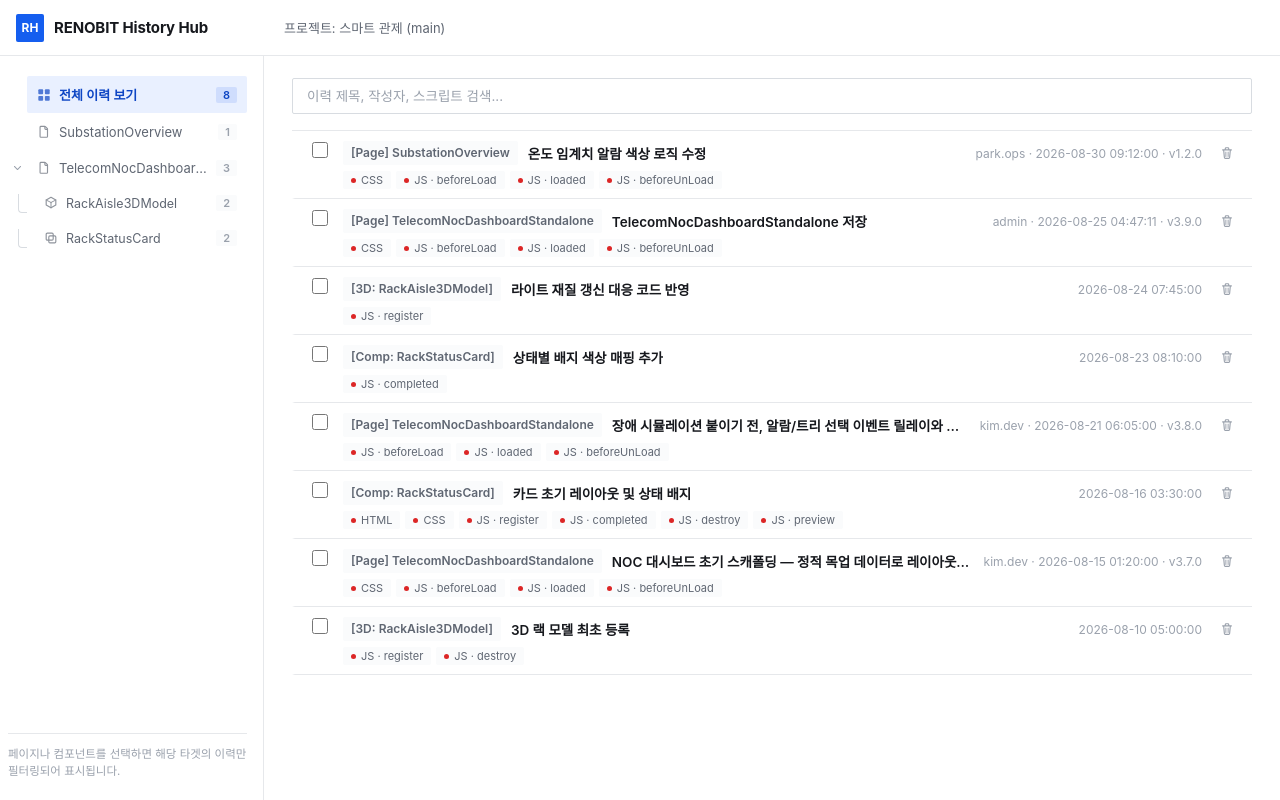
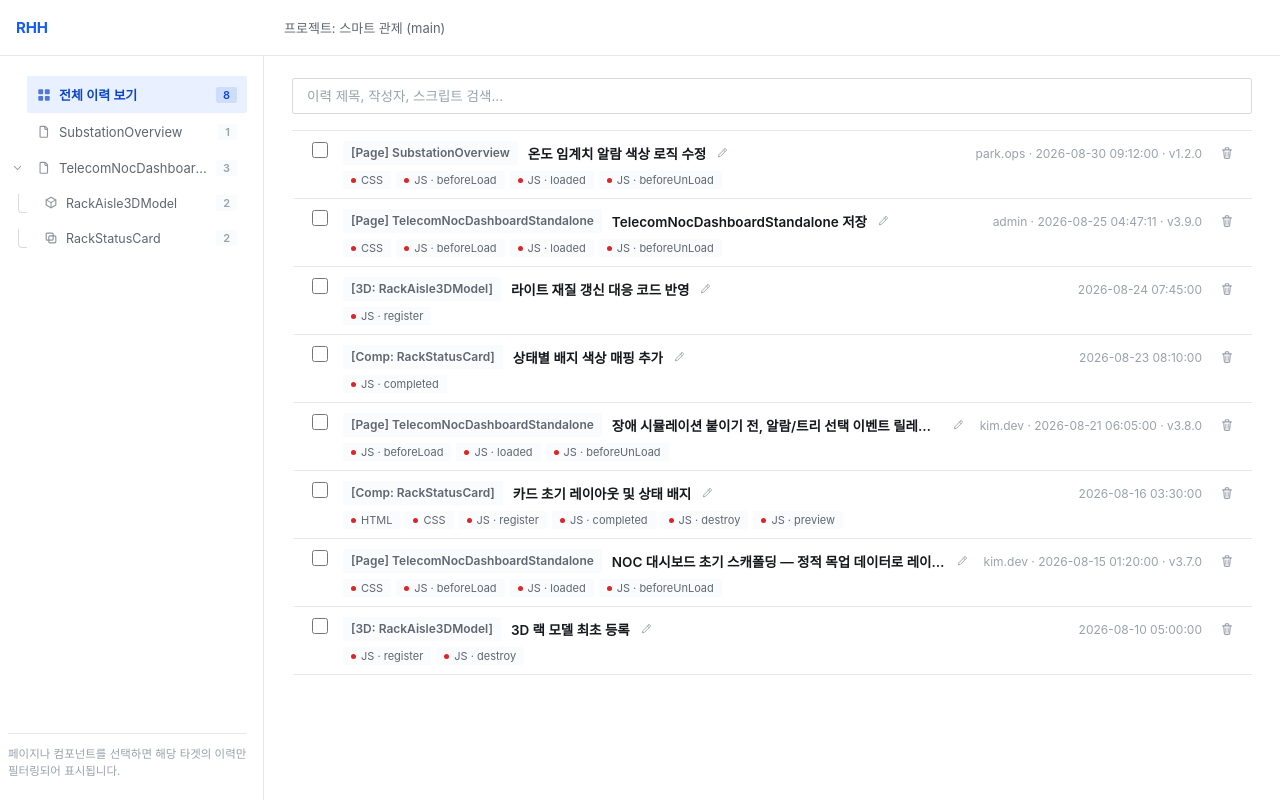
Before and after one commit to wemb-toyproject-rhh/2026_toy_project_h, a React (Vite) app: page / in a window 1280 px wide. Built offline with nearby package versions, Linux system fonts and the light colour scheme; a web font is replaced by a local one.

Commit message:
style: 로고 수정, 아이콘 추가

```diff
--- /dev/null
+++ b/src/components/common/EditableTitle.jsx
@@ -0,0 +1,86 @@
+import { useEffect, useRef, useState } from "react";
+import Icon from "./Icon.jsx";
+import styles from "./EditableTitle.module.css";
+
+export default function EditableTitle({ value, onSave, className = "" }) {
+  const [editing, setEditing] = useState(false);
+  const [draft, setDraft] = useState(value);
+  const inputRef = useRef(null);
+
+  useEffect(() => {
+    if (editing) {
+      inputRef.current?.focus();
+      inputRef.current?.select();
+    }
+  }, [editing]);
+
+  const startEdit = (e) => {
+    e.stopPropagation();
+    setDraft(value);
+    setEditing(true);
+  };
+
+  const commit = (e) => {
+    e.stopPropagation();
+    const trimmed = draft.trim();
+    if (trimmed && trimmed !== value) onSave(trimmed);
+    setEditing(false);
+  };
+
+  const cancel = (e) => {
+    e.stopPropagation();
+    setDraft(value);
+    setEditing(false);
+  };
+
+  if (editing) {
+    return (
+      <span className={styles.editWrap} onClick={(e) => e.stopPropagation()}>
+        <input
+          ref={inputRef}
+          className={`${styles.input} ${className}`}
+          value={draft}
+          onChange={(e) => setDraft(e.target.value)}
+          onKeyDown={(e) => {
+            e.stopPropagation();
+            if (e.key === "Enter") commit(e);
+            if (e.key === "Escape") cancel(e);
+          }}
+        />
+        <button
+          type="button"
+          className={`${styles.iconBtn} ${styles.save}`}
+          onClick={commit}
+          aria-label="제목 저장"
+          title="제목 저장"
+        >
+          <Icon name="check" size={12} />
+        </button>
+        <button
+          type="button"
+          className={`${styles.iconBtn} ${styles.cancel}`}
+          onClick={cancel}
+          aria-label="수정 취소"
+          title="수정 취소"
+        >
+          <Icon name="close" size={12} />
+        </button>
+      </span>
+    );
+  }
+
+  return (
+    <span className={styles.viewWrap}>
+      <span className={`${styles.text} ${className}`}>{value}</span>
+      <button
+        type="button"
+        className={styles.editBtn}
+        onClick={startEdit}
+        aria-label="제목 수정"
+        title="제목 수정"
+      >
+        <Icon name="pencil" size={12} />
+      </button>
+    </span>
+  );
+}
--- /dev/null
+++ b/src/components/common/EditableTitle.module.css
@@ -0,0 +1,84 @@
+.viewWrap {
+  display: inline-flex;
+  align-items: center;
+  gap: 6px;
+  min-width: 0;
+  overflow: hidden;
+}
+
+.text {
+  overflow: hidden;
+  text-overflow: ellipsis;
+  white-space: nowrap;
+}
+
+.editBtn {
+  flex-shrink: 0;
+  display: inline-flex;
+  align-items: center;
+  justify-content: center;
+  width: 20px;
+  height: 20px;
+  padding: 0;
+  border: none;
+  border-radius: var(--radius-sm);
+  background: transparent;
+  color: var(--color-text-muted);
+  cursor: pointer;
+  transition: background 0.12s ease, color 0.12s ease;
+}
+
+.editBtn:hover {
+  background: var(--color-surface-sunken);
+  color: var(--color-accent);
+}
+
+.editWrap {
+  display: inline-flex;
+  align-items: center;
+  gap: 4px;
+  min-width: 0;
+  flex: 1;
+}
+
+.input {
+  flex: 1;
+  min-width: 0;
+  border: 1px solid var(--color-accent);
+  border-radius: var(--radius-sm);
+  padding: 1px 6px;
+  background: var(--color-surface);
+  outline: none;
+  box-shadow: 0 0 0 3px var(--color-accent-soft);
+}
+
+.iconBtn {
+  flex-shrink: 0;
+  display: inline-flex;
+  align-items: center;
+  justify-content: center;
+  width: 20px;
+  height: 20px;
+  padding: 0;
+  border: none;
+  border-radius: var(--radius-sm);
+  cursor: pointer;
+  background: transparent;
+}
+
+.iconBtn.save {
+  color: var(--color-success);
+}
+
+.iconBtn.save:hover {
+  background: var(--color-success-soft);
+}
+
+.iconBtn.cancel {
+  color: var(--color-text-muted);
+}
+
+.iconBtn.cancel:hover {
+  background: var(--color-surface-sunken);
+  color: var(--color-text);
+}
--- a/src/components/common/Header.jsx
+++ b/src/components/common/Header.jsx
@@ -5,9 +5,11 @@ export default function Header() {
   return (
     <header className={styles.header}>
       <div className={styles.brandCol}>
-        <Link to="/" className={styles.logoLink}>
-          <span className={styles.logo}>RH</span>
-          <strong className={styles.title}>RENOBIT History Hub</strong>
+        <Link to="/" className={styles.logoLink} aria-label="RENOBIT History Hub 홈으로 이동">
+          <span className={styles.brand} aria-hidden="true">
+            <strong className={styles.brandShort}>RHH</strong>
+            <strong className={styles.brandFull}>RENOBIT History Hub</strong>
+          </span>
         </Link>
       </div>
       <div className={styles.metaCol}>
--- a/src/components/common/Header.module.css
+++ b/src/components/common/Header.module.css
@@ -19,32 +19,70 @@
 .logoLink {
   display: flex;
   align-items: center;
-  gap: 10px;
   text-decoration: none;
-  color: inherit;
+  color: var(--color-accent);
   min-width: 0;
+  border-radius: var(--radius-sm);
 }
 
-.logo {
-  width: 28px;
-  height: 28px;
-  border-radius: var(--radius-sm);
-  background: var(--color-accent);
-  color: var(--color-text-on-accent);
-  font-size: 12px;
-  font-weight: 700;
-  display: flex;
-  align-items: center;
-  justify-content: center;
-  flex-shrink: 0;
+.logoLink:focus-visible {
+  outline: 2px solid var(--color-accent);
+  outline-offset: 2px;
 }
 
-.title {
+.brand {
+  position: relative;
+  display: inline-block;
+  height: 20px;
+  width: 3.4ch;
+  overflow: hidden;
+  white-space: nowrap;
+  transition: width 0.38s cubic-bezier(0.4, 0, 0.2, 1);
+}
+
+.logoLink:hover .brand,
+.logoLink:focus-visible .brand {
+  width: 190px;
+}
+
+.brandShort,
+.brandFull {
+  position: absolute;
+  left: 0;
+  top: 0;
   font-size: 15px;
   letter-spacing: -0.01em;
   white-space: nowrap;
-  overflow: hidden;
-  text-overflow: ellipsis;
+}
+
+.brandShort {
+  opacity: 1;
+  transition: opacity 0s linear 0.34s;
+}
+
+.brandFull {
+  opacity: 0;
+  transition: opacity 0s linear 0.34s;
+}
+
+.logoLink:hover .brandShort,
+.logoLink:focus-visible .brandShort {
+  opacity: 0;
+  transition-delay: 0s;
+}
+
+.logoLink:hover .brandFull,
+.logoLink:focus-visible .brandFull {
+  opacity: 1;
+  transition-delay: 0s;
+}
+
+@media (prefers-reduced-motion: reduce) {
+  .brand,
+  .brandShort,
+  .brandFull {
+    transition: none;
+  }
 }
 
 .metaCol {
--- a/src/components/common/Icon.jsx
+++ b/src/components/common/Icon.jsx
@@ -78,6 +78,44 @@ const ICONS = {
       strokeLinejoin="round"
     />
   ),
+  pencil: (
+    <>
+      <path
+        d="M11.3 2.3a1 1 0 0 1 1.4 0l1 1a1 1 0 0 1 0 1.4l-7.6 7.6-3 .9.9-3 7.3-7.3Z"
+        fill="none"
+        stroke="currentColor"
+        strokeWidth="1.2"
+        strokeLinecap="round"
+        strokeLinejoin="round"
+      />
+      <path
+        d="M9.7 3.9 12.1 6.3"
+        fill="none"
+        stroke="currentColor"
+        strokeWidth="1.2"
+        strokeLinecap="round"
+      />
+    </>
+  ),
+  check: (
+    <path
+      d="M3 8.3 6.2 11.5 13 4.5"
+      fill="none"
+      stroke="currentColor"
+      strokeWidth="1.6"
+      strokeLinecap="round"
+      strokeLinejoin="round"
+    />
+  ),
+  close: (
+    <path
+      d="M4 4l8 8M12 4l-8 8"
+      fill="none"
+      stroke="currentColor"
+      strokeWidth="1.4"
+      strokeLinecap="round"
+    />
+  ),
   trash: (
     <>
       <path d="M3 4.5h10" stroke="currentColor" strokeWidth="1.3" strokeLinecap="round" />
--- a/src/components/history/PRCard.jsx
+++ b/src/components/history/PRCard.jsx
@@ -2,6 +2,7 @@ import { useNavigate } from "react-router-dom";
 import Badge from "../common/Badge.jsx";
 import Button from "../common/Button.jsx";
 import Icon from "../common/Icon.jsx";
+import EditableTitle from "../common/EditableTitle.jsx";
 import styles from "./PRCard.module.css";
 
 export default function PRCard({
@@ -9,6 +10,7 @@ export default function PRCard({
   selected = false,
   selectionDisabled = false,
   onToggleSelect,
+  onRenameTitle,
 }) {
   const navigate = useNavigate();
   const toggleBlocked = !selected && selectionDisabled;
@@ -61,7 +63,11 @@ export default function PRCard({
             }}
           >
             <Badge tone={selected ? "accent" : "neutral"}>{item.targetLabel}</Badge>
-            <span className={styles.title}>{item.title}</span>
+            <EditableTitle
+              value={item.title}
+              className={styles.title}
+              onSave={(newTitle) => onRenameTitle?.(item.id, newTitle)}
+            />
           </div>
 
           <div className={styles.rightGroup}>
--- a/src/mocks/historyAdapter.js
+++ b/src/mocks/historyAdapter.js
@@ -191,6 +191,14 @@ export function getEntryById(id) {
   return historyEntries.find((entry) => entry.id === id) ?? null;
 }
 
+// Mock stand-in for PUT /api/history/:id/metadata — mutates the shared
+// entry in place so the new title is visible from list/detail/compare
+// alike for the rest of the session.
+export function updateEntryTitle(id, title) {
+  const entry = getEntryById(id);
+  if (entry) entry.title = title;
+}
+
 export function getTabContent(entry, primaryId, subId) {
   if (!entry) return "";
   if (primaryId === "css") return entry.cssCode ?? "";
--- a/src/pages/HistoryDetailPage.jsx
+++ b/src/pages/HistoryDetailPage.jsx
@@ -1,10 +1,16 @@
-import { useMemo, useState } from "react";
+import { useMemo, useReducer, useState } from "react";
 import { useParams } from "react-router-dom";
-import { getEntryById, getPrevTabContent, getTabContent } from "../mocks/historyAdapter.js";
+import {
+  getEntryById,
+  getPrevTabContent,
+  getTabContent,
+  updateEntryTitle,
+} from "../mocks/historyAdapter.js";
 import { computeDiff } from "../utils/diff.js";
 import Badge from "../components/common/Badge.jsx";
 import Button from "../components/common/Button.jsx";
 import BackLink from "../components/common/BackLink.jsx";
+import EditableTitle from "../components/common/EditableTitle.jsx";
 import ConversationPanel from "../components/detail/ConversationPanel.jsx";
 import SubTabGroup from "../components/detail/SubTabGroup.jsx";
 import DiffBlock from "../components/common/DiffBlock.jsx";
@@ -13,6 +19,7 @@ import styles from "./HistoryDetailPage.module.css";
 export default function HistoryDetailPage() {
   const { id } = useParams();
   const entry = getEntryById(id) ?? getEntryById("page-29");
+  const [, forceRerender] = useReducer((n) => n + 1, 0);
 
   const [activePrimaryId, setActivePrimaryId] = useState(
     entry.primaryTabs.find((tab) => tab.hasSubTabs)?.id ?? entry.primaryTabs[0]?.id,
@@ -39,7 +46,14 @@ export default function HistoryDetailPage() {
       <div className={styles.header}>
         <div className={styles.titleGroup}>
           <Badge tone="accent">{entry.targetLabel}</Badge>
-          <strong className={styles.title}>{entry.title}</strong>
+          <EditableTitle
+            value={entry.title}
+            className={styles.title}
+            onSave={(newTitle) => {
+              updateEntryTitle(entry.id, newTitle);
+              forceRerender();
+            }}
+          />
         </div>
         <Button variant="primary">전체 스크립트 복사</Button>
       </div>
--- a/src/pages/HistoryListPage.jsx
+++ b/src/pages/HistoryListPage.jsx
@@ -1,6 +1,6 @@
-import { useState } from "react";
+import { useReducer, useState } from "react";
 import { Link, useNavigate, useSearchParams } from "react-router-dom";
-import { filterEntriesByTarget, historyEntries } from "../mocks/historyAdapter.js";
+import { filterEntriesByTarget, historyEntries, updateEntryTitle } from "../mocks/historyAdapter.js";
 import PRCard from "../components/history/PRCard.jsx";
 import Button from "../components/common/Button.jsx";
 import styles from "./HistoryListPage.module.css";
@@ -9,6 +9,12 @@ export default function HistoryListPage() {
   const [selectedIds, setSelectedIds] = useState([]);
   const [searchParams] = useSearchParams();
   const navigate = useNavigate();
+  const [, forceRerender] = useReducer((n) => n + 1, 0);
+
+  const handleRenameTitle = (id, newTitle) => {
+    updateEntryTitle(id, newTitle);
+    forceRerender();
+  };
 
   const targetId = searchParams.get("target");
   const entries = filterEntriesByTarget(targetId);
@@ -68,6 +74,7 @@ export default function HistoryListPage() {
             selected={selectedIds.includes(item.id)}
             selectionDisabled={selectedIds.length >= 2}
             onToggleSelect={toggleSelect}
+            onRenameTitle={handleRenameTitle}
           />
         ))}
       </div>
```
